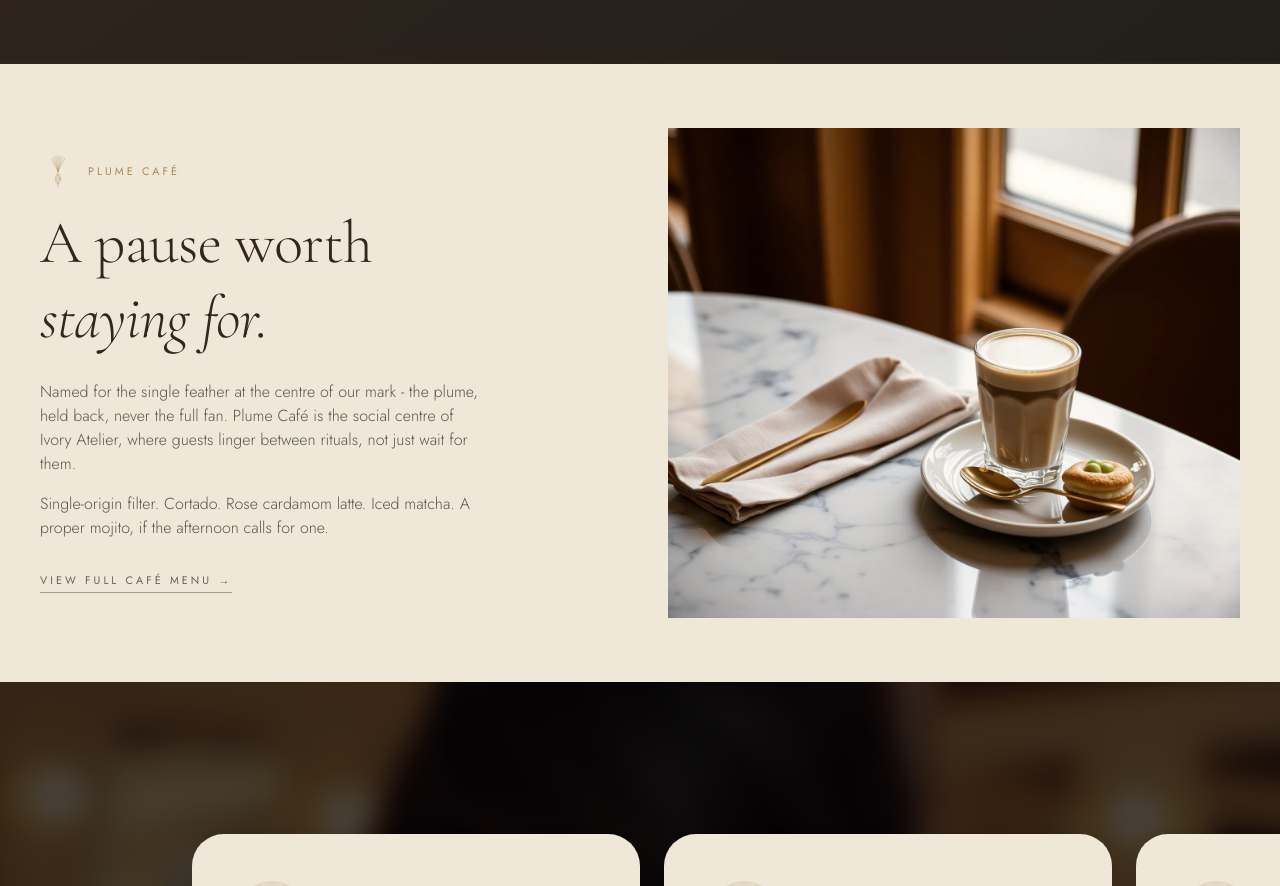
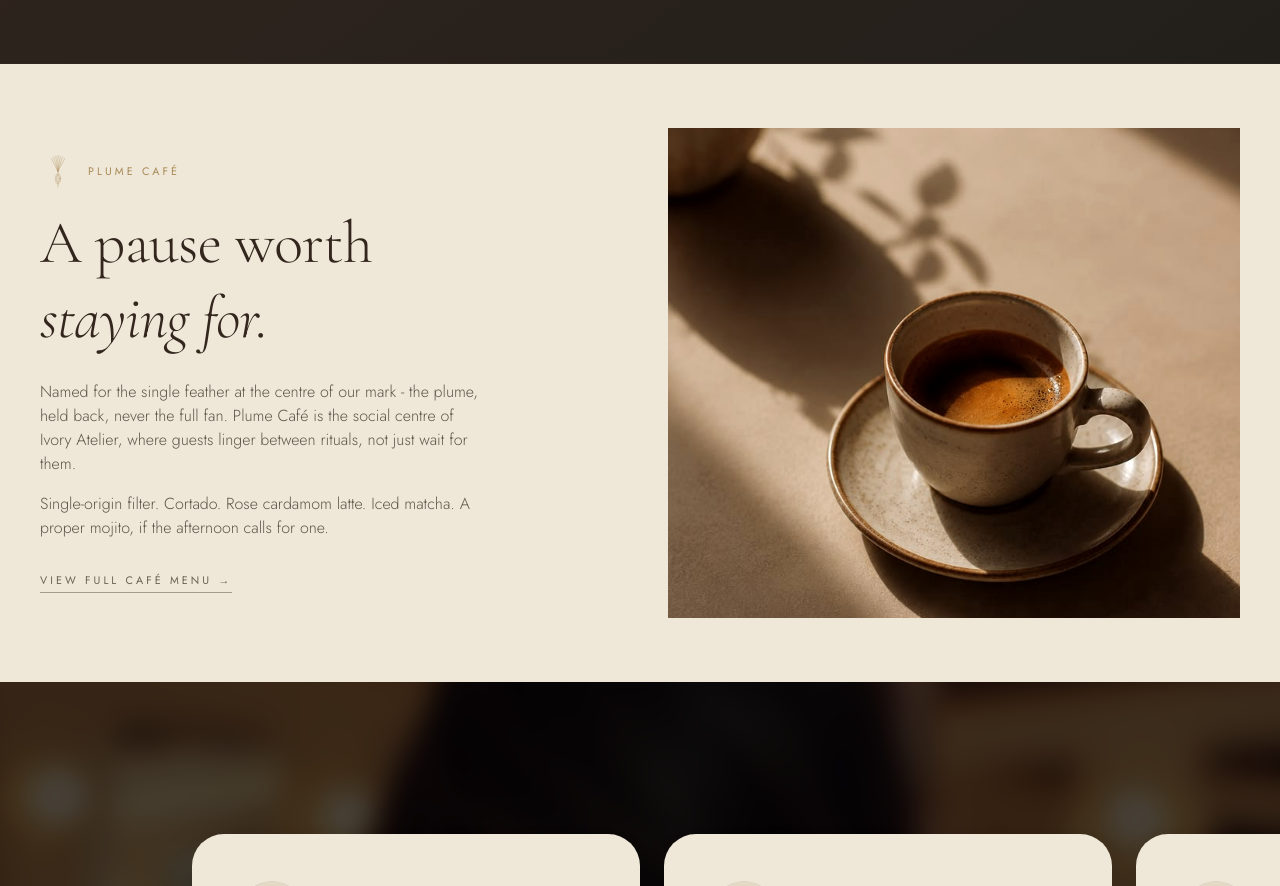
Before and after one commit to rahilmemdani/ivory-test-dep, a Next.js app: page / in a window 1280 px wide. Shown: the part 4060-4946 px from the top of the page. Built offline with nearby package versions, Linux system fonts and the light colour scheme.

Commit message:
Added cafe image

```diff
--- a/app/page.tsx
+++ b/app/page.tsx
@@ -273,12 +273,12 @@ export default function Home() {
           </div>
           <figure className="order-1 md:order-2">
             <img
-              src={cafeImg.src}
-              alt="Cortado and pistachio financier on marble."
+              src="/images/pause.jpeg"
+              alt="A pause worth staying for."
               width={1400}
               height={1200}
               loading="lazy"
-              className="w-full rounded-sm object-cover contrast-[1.05] sepia-[0.1] brightness-[0.95] hover:sepia-0 hover:brightness-100 transition-all duration-[1200ms] ease-out"
+              className="w-full aspect-[7/6] rounded-sm object-cover contrast-[1.05] sepia-[0.05] brightness-[0.98] hover:sepia-0 hover:brightness-100 transition-all duration-[1200ms] ease-out"
             />
           </figure>
         </div>
```
